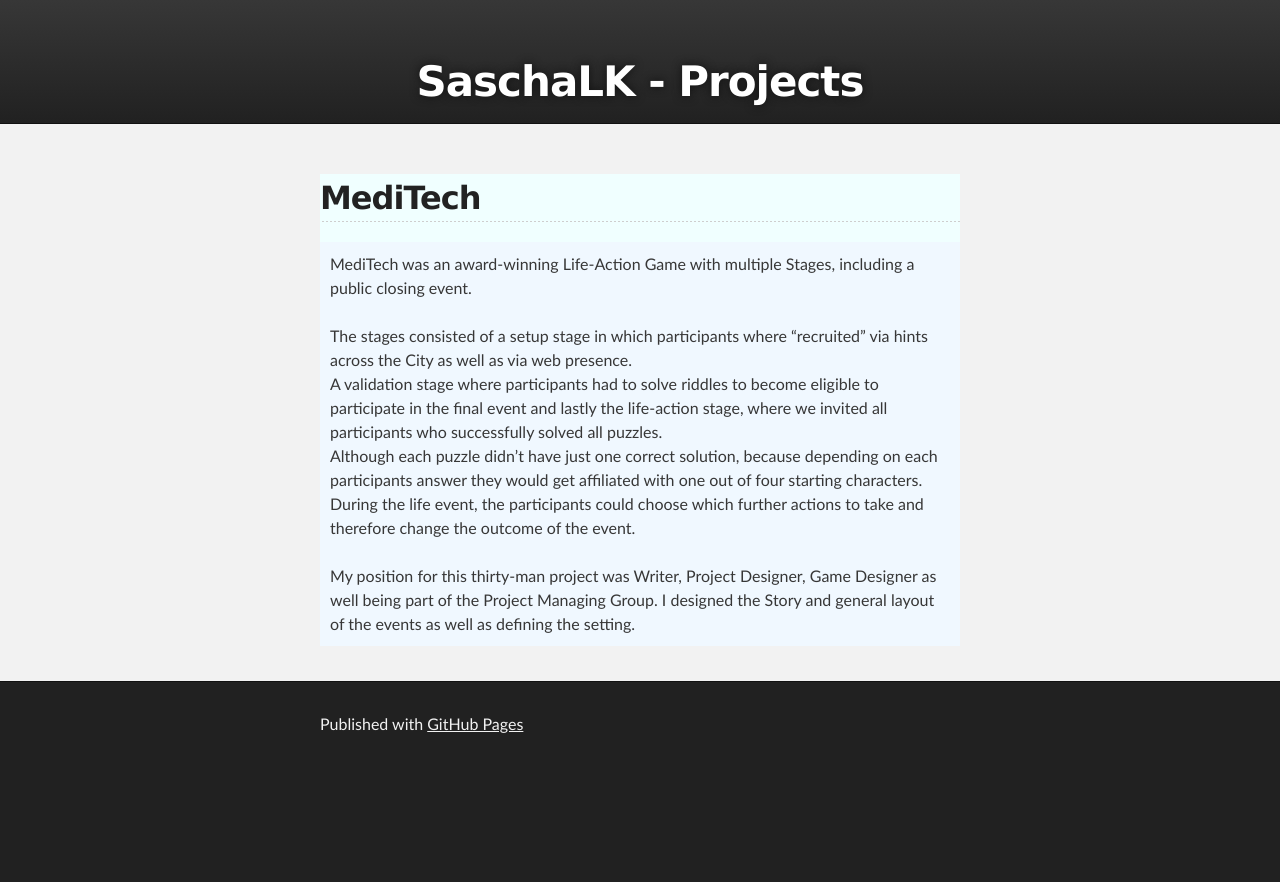
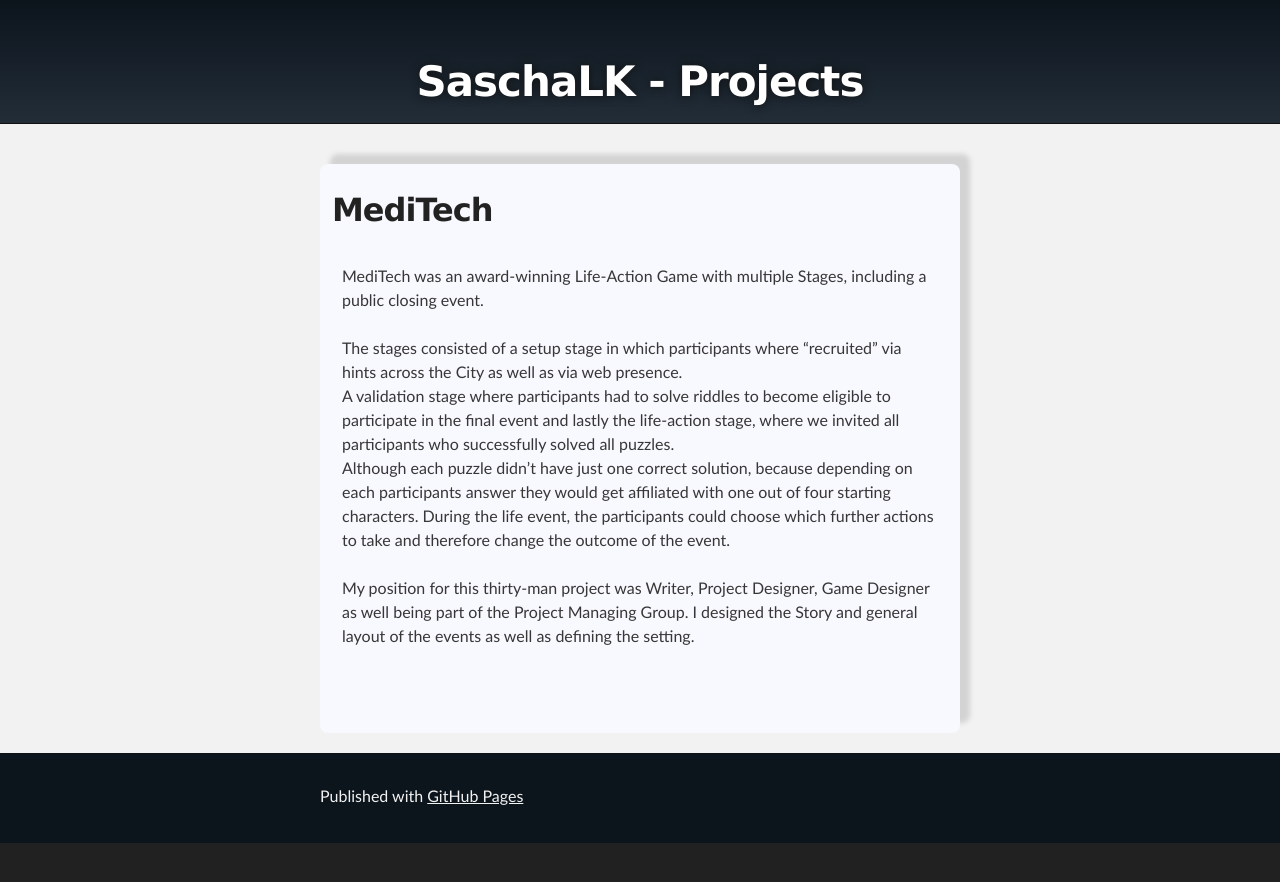
Before and after one commit to SaschaLK/SaschaLK.github.io, a Jekyll site: the page built from index.md, in a window 1280 px wide. Shown: the top 882 px of the page. Built offline with Jekyll 4.4.1, drawn with Linux system fonts in a browser that asks for light colours; our own code applies the rules of GitHub Pages for plain Markdown files; the repository's description, which GitHub fills in, is left out.

Commit message:
change styling and add assets

```diff
--- a/_sass/jekyll-theme-slate.scss
+++ b/_sass/jekyll-theme-slate.scss
@@ -285,7 +285,7 @@ Full-Width Styles
 #header_wrap {
     background: #212121;
     background: -moz-linear-gradient(top, #373737, #212121);
-    background: -webkit-linear-gradient(top, #373737, #212121);
+    background: -webkit-linear-gradient(top, #0C141C, #222D38);
     background: -ms-linear-gradient(top, #373737, #212121);
     background: -o-linear-gradient(top, #373737, #212121);
     background: linear-gradient(top, #373737, #212121);
@@ -363,7 +363,7 @@ Full-Width Styles
 }
 
 #footer_wrap {
-    background: #212121;
+    background: #0C141C;
 }
 
 
--- a/assets/css/style.scss
+++ b/assets/css/style.scss
@@ -8,12 +8,14 @@ html, body {
 }
 
 #projects_content {
-    background-color: azure;
+    background-color: ghostwhite;
+    padding: 12px;
+    box-shadow: 10px -10px 5px lightgrey;
+    border-radius: 8px;
 }
 
 #mediTechContent {
     padding: 10px;
-    background-color: aliceblue
 }
 
 //temporary disabled content below
--- a/index.md
+++ b/index.md
@@ -10,6 +10,7 @@
                 During the life event, the participants could choose which further actions to take and therefore change the outcome of the event.
                 <br><br>
                 My position for this thirty-man project was Writer, Project Designer, Game Designer as well being part of the Project Managing Group. I designed the Story and general layout of the events as well as defining the setting.
+                <br><br><br>
             </p>
         </div>
     </body>
```
Also changed, not shown: assets/images/MediTech/2.PNG (added), assets/images/old assets/bg_hr.png (renamed from assets/images/bg_hr.png), assets/images/old assets/blacktocat.png (renamed from assets/images/blacktocat.png), assets/images/old assets/icon_download.png (renamed from assets/images/icon_download.png), assets/images/old assets/sprite_download.png (renamed from assets/images/sprite_download.png), 3 other files.
